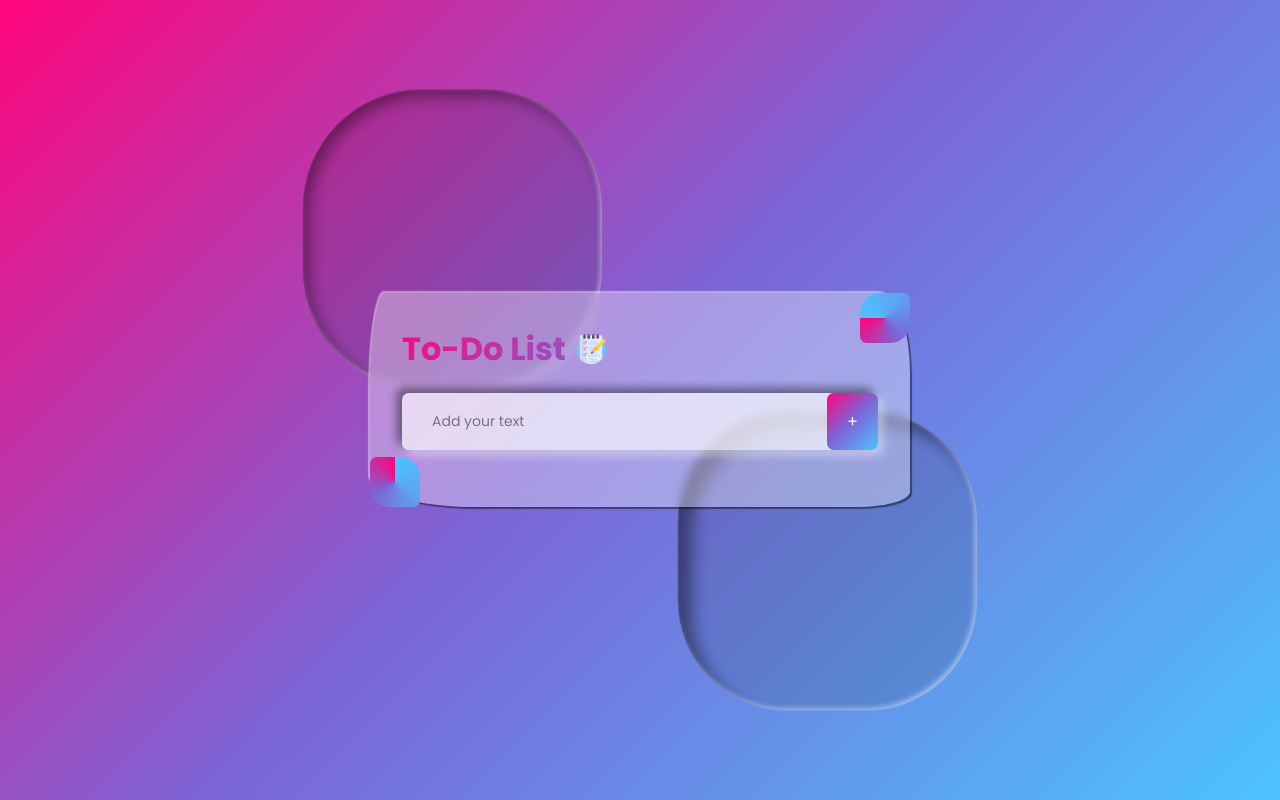
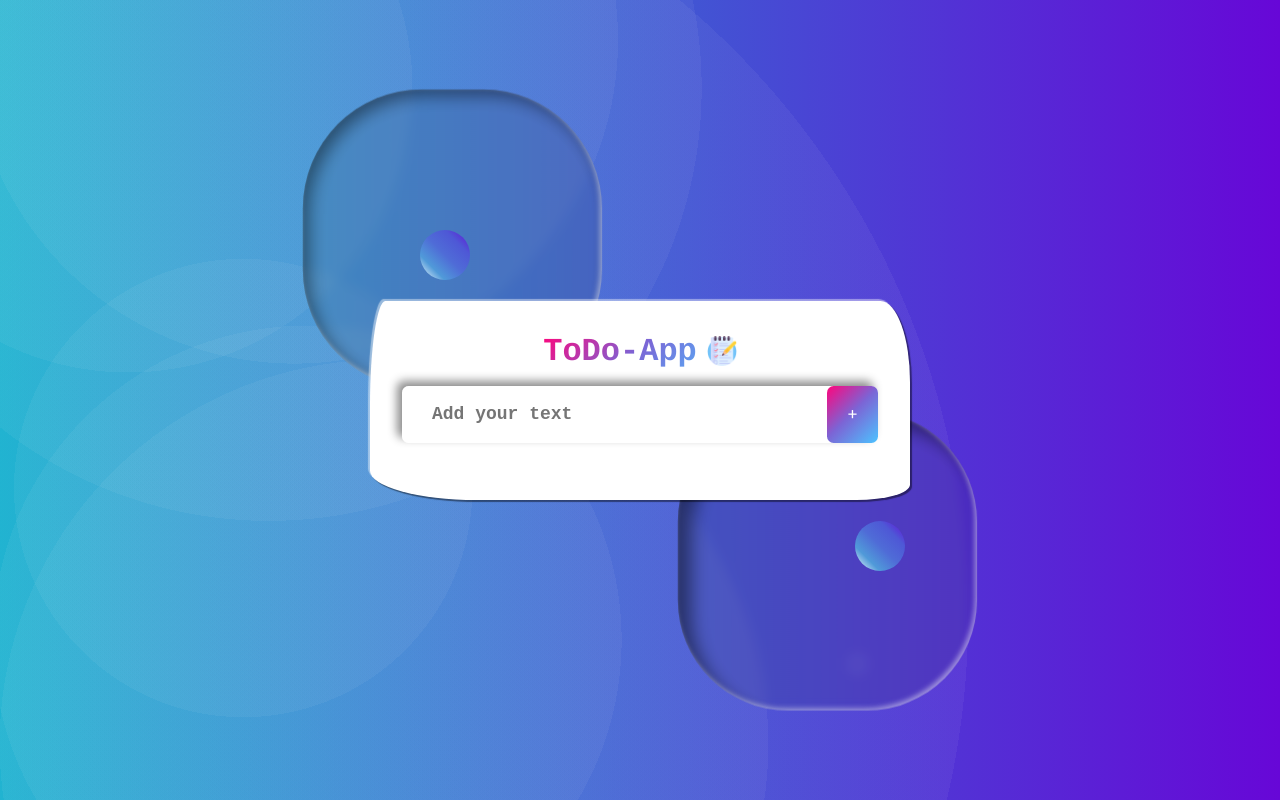
Before and after one commit to tushargramni/nezuware_tasks, a React (Create React App) app: page / in a window 1280 px wide. Built offline with nearby package versions, Linux system fonts and the light colour scheme.

Commit message:
Some More new Changes

```diff
--- a/src/App.css
+++ b/src/App.css
@@ -25,7 +25,9 @@
     justify-content: center;
     align-items: center;
     overflow: hidden;
-    background-image: var(--color-gradient);
+    /* background-image: linear-gradient(-225deg, #FF057C 0%, #8D0B93 50%, #321575 100%); */
+    background-image: linear-gradient(60deg, #3d3393 0%, #2b76b9 37%, #2cacd1 65%, #35eb93 100%);
+    background-image: radial-gradient(circle at 67% 83%, hsla(317,0%,96%,0.05) 0%, hsla(317,0%,96%,0.05) 1%,transparent 1%, transparent 5%,transparent 5%, transparent 100%),radial-gradient(circle at 24% 80%, hsla(317,0%,96%,0.05) 0%, hsla(317,0%,96%,0.05) 27%,transparent 27%, transparent 63%,transparent 63%, transparent 100%),radial-gradient(circle at 23% 5%, hsla(317,0%,96%,0.05) 0%, hsla(317,0%,96%,0.05) 26%,transparent 26%, transparent 82%,transparent 82%, transparent 100%),radial-gradient(circle at 21% 11%, hsla(317,0%,96%,0.05) 0%, hsla(317,0%,96%,0.05) 35%,transparent 35%, transparent 45%,transparent 45%, transparent 100%),radial-gradient(circle at 10% 11%, hsla(317,0%,96%,0.05) 0%, hsla(317,0%,96%,0.05) 21%,transparent 21%, transparent 81%,transparent 81%, transparent 100%),radial-gradient(circle at 19% 61%, hsla(317,0%,96%,0.05) 0%, hsla(317,0%,96%,0.05) 20%,transparent 20%, transparent 61%,transparent 61%, transparent 100%),radial-gradient(circle at 13% 77%, hsla(317,0%,96%,0.05) 0%, hsla(317,0%,96%,0.05) 63%,transparent 63%, transparent 72%,transparent 72%, transparent 100%),radial-gradient(circle at 30% 93%, hsla(317,0%,96%,0.05) 0%, hsla(317,0%,96%,0.05) 33%,transparent 33%, transparent 82%,transparent 82%, transparent 100%),linear-gradient(90deg, rgb(22, 176, 207),rgb(103, 7, 215));
     padding: 10px;
 }
 
@@ -77,7 +79,7 @@
     max-width: 540px;
     padding: 2rem;
     backdrop-filter: blur(5px);
-    background: var(--color-background);
+    background: white;
     margin: auto;
     box-shadow: -2px -2px 1px var(--color-shadow-light), 2px 2px 1px var(--color-shadow-dark);
     border-radius: 50pt;
@@ -90,43 +92,97 @@
     100% { border-radius: 10pt 20pt 40pt 80pt / 80pt 60pt 10pt 20pt; }
 }
 
-.todo-app::before,
-.todo-app::after {
+.todo-app::before
+{
     content: "";
     position: absolute;
     width: 50px;
     height: 50px;
-    border-radius: 5pt 15pt;
-    background: conic-gradient(#4CC3FF, #5BA6F2, #7C64D5, #FF057C);
-    animation: spin 2s steps(4) infinite;
+    border-radius: 50pt ;
+    /* background: repeating-linear-gradient(#4CC3FF 0%, #5BA6F2 30%, #7C64D5 40%, #FF057C 60%); */
+    /* background-image: linear-gradient(-225deg, #FF057C 0%, #8D0B93 50%, #321575 100%); */
+    background-image: linear-gradient(225deg,#650CD7,#4E58D6,#4F6CD7,#509AD9,white);
+    animation: spin 5s steps(10) infinite;
 }
+.todo-app::after {
+  content: "";
+    position: absolute;
+    width: 50px;
+    height: 50px;
+    border-radius: 50pt ;
+    background-image: linear-gradient(225deg,#650CD7,#4E58D6,#4F6CD7,#509AD9,white);
+    animation: spin2 5s steps(10) infinite;
 
+}
 .todo-app::before {
     top: 0;
     right: 0;
+    /* animation-direction: normal; */
+    /* animation-direction: alternate-reverse; */
 }
 
 .todo-app::after {
     bottom: 0;
     left: 0;
-    animation-direction: reverse;
+    /* animation-direction: reverse; */
+    /* animation-direction: alternate; */
+}
+@keyframes spin2{
+  0%{
+    transform: translate(0px,0px);
+  }
+  20%{
+    transform: translate(500px,0px) ;
+  }
+  40%{
+    transform: translate(500px,-220px) ;
+  }
+  60%{
+    transform: translate(-0px,-220px) ;
+  }
+  80%{
+    transform: rotate(56400deg) translate(0px,0px);
+  }
+  100%{
+    transform: translate(0px,0px);
+  }
 }
 
-@keyframes spin {
-    100% { transform: rotate(360deg); }
+@keyframes spin{
+  0%{
+    transform: translate(0px,0px);
+  }
+  20%{
+    transform: translate(-500px,0px) ;
+  }
+  40%{
+    transform: translate(-500px,220px) ;
+  }
+  60%{
+    transform: translate(50px,220px) ;
+  }
+  80%{
+    transform: rotate(56400deg) translate(0px,0px);
+  }
+  100%{
+    transform: translate(0px,0px);
+  }
 }
 
-.todo-app h2 {
+.todo-app span {
     display: flex;
     align-items: center;
     font-size: 2rem;
-    margin-bottom: 20px;
+    font-weight: bold;
+    font-family: "Courier",monospace;
+    margin: auto  auto 1rem auto;
+    width: max-content;
     color: transparent;
     background-image: var(--color-gradient);
     -webkit-background-clip: text;
 }
 
-.todo-app h2 img {
+.todo-app span img {
     width: 30px;
     margin-left: 10px;
 }
@@ -148,9 +204,12 @@ input {
     flex: 1;
     border: none;
     outline: none;
+    font-weight: bold;
+    font-family: 'Courier New', Courier, monospace;
+    color: #AA43B6;
     background: transparent;
     padding: 14px 10px;
-    font-size: 14px;
+    font-size: 18px;
     transition: all 0.2s linear;
 }
 
--- a/src/App.js
+++ b/src/App.js
@@ -47,9 +47,9 @@ function App() {
     <div className="App">
       <main className="container">
         <section className="todo-app">
-          <h2>
-            To-Do List <img src={imageUrl} alt="To-Do List" />
-          </h2>
+          <span>
+            ToDo-App <img src={imageUrl} alt="To-Do List" />
+          </span>
           <section className="row">
             <input
               type="text"
```
